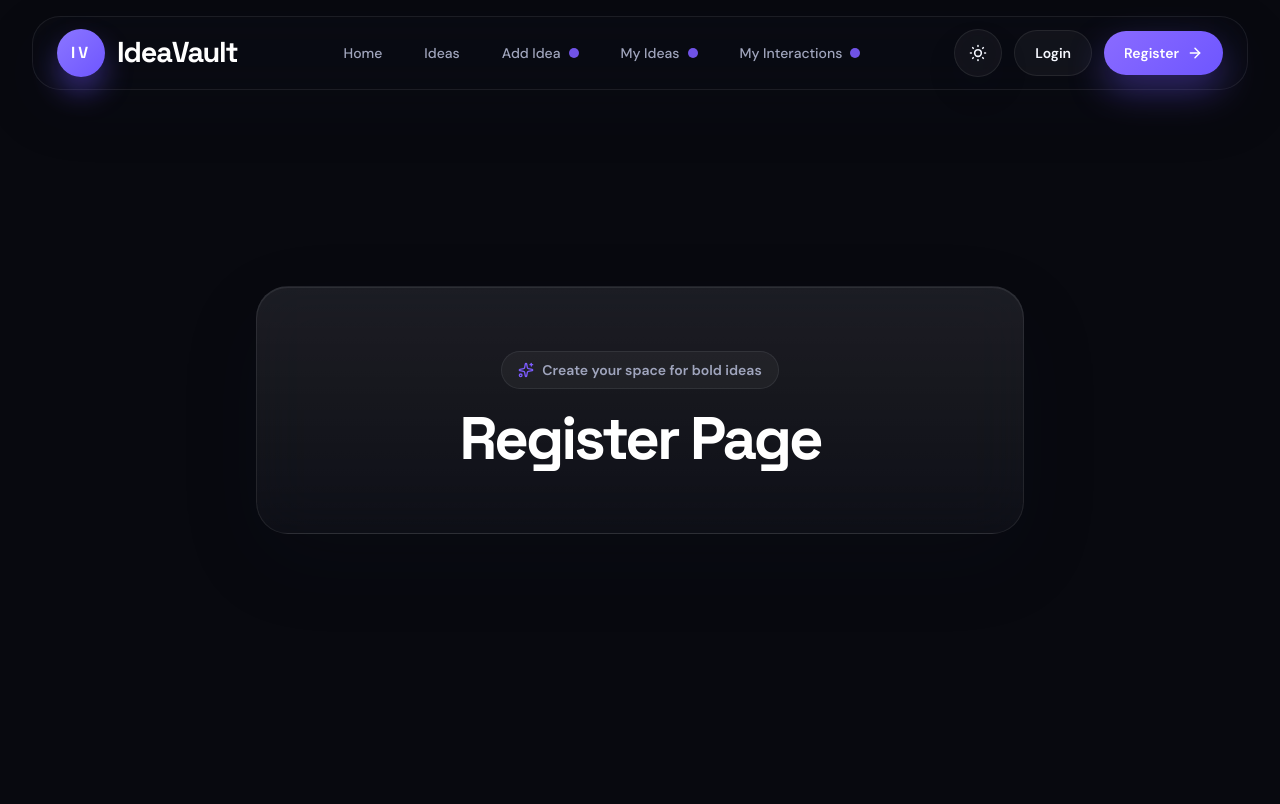
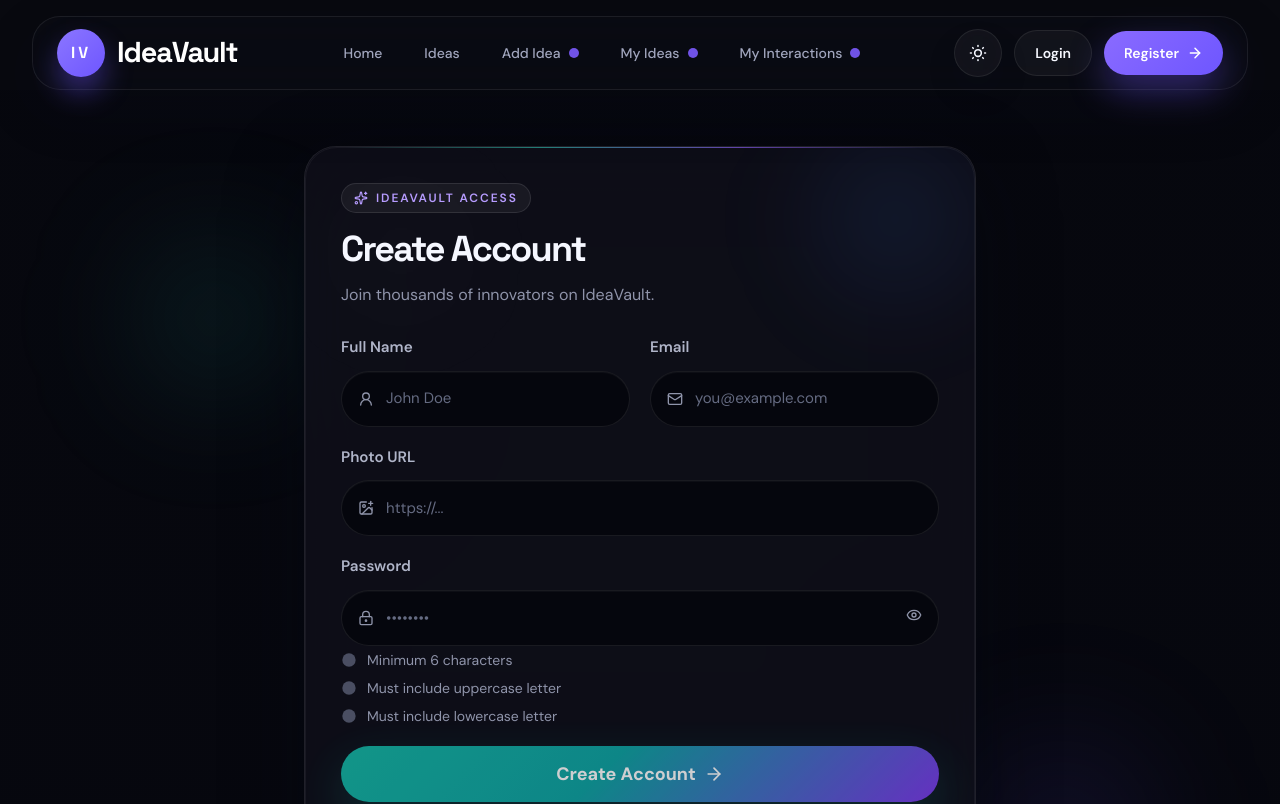
Before and after one commit to Tariqul-stack/IdeaVault-client, a Next.js app: page /register in a window 1280 px wide. Shown: the top 804 px of the page. Built offline with nearby package versions, Linux system fonts and the light colour scheme.

Commit message:
feat: add premium register page UI

```diff
--- a/src/app/register/page.jsx
+++ b/src/app/register/page.jsx
@@ -1,16 +1,14 @@
-import { Sparkles } from "lucide-react";
+import RegisterForm from "../../components/auth/RegisterForm";
 
 export default function RegisterPage() {
   return (
-    <section className="flex min-h-[calc(100vh-10rem)] items-center justify-center px-4 py-16 sm:px-6 lg:px-8">
-      <div className="hero-panel flex w-full max-w-3xl flex-col items-center justify-center gap-5 rounded-[2rem] px-8 py-16 text-center">
-        <div className="inline-flex items-center gap-2 rounded-full border border-[var(--nav-border)] bg-[var(--nav-surface-soft)] px-4 py-2 text-sm font-semibold text-[var(--nav-foreground-muted)]">
-          <Sparkles className="h-4 w-4 text-[var(--nav-accent)]" />
-          Create your space for bold ideas
-        </div>
-        <h1 className="font-display text-4xl font-black tracking-[-0.05em] text-[var(--nav-brand)] sm:text-6xl">
-          Register Page
-        </h1>
+    <section className="relative grid min-h-[calc(100vh-6.5rem)] place-items-center overflow-hidden px-4 py-10 sm:px-6 md:px-8 md:py-14 lg:px-8">
+      <div className="absolute inset-0 bg-[linear-gradient(180deg,rgba(11,11,18,0.06),rgba(11,11,18,0))] dark:bg-[linear-gradient(180deg,rgba(6,7,14,0.78),rgba(6,7,14,0.92))]" />
+      <div className="absolute left-[8%] top-[12%] h-56 w-56 rounded-full bg-[radial-gradient(circle,rgba(45,212,191,0.12),transparent_68%)] blur-3xl dark:bg-[radial-gradient(circle,rgba(45,212,191,0.18),transparent_68%)]" />
+      <div className="absolute bottom-[10%] right-[7%] h-64 w-64 rounded-full bg-[radial-gradient(circle,rgba(110,86,255,0.1),transparent_70%)] blur-3xl dark:bg-[radial-gradient(circle,rgba(110,86,255,0.18),transparent_70%)]" />
+
+      <div className="relative flex w-full justify-center">
+        <RegisterForm />
       </div>
     </section>
   );
--- a/src/components/auth/AuthDivider.jsx
+++ b/src/components/auth/AuthDivider.jsx
@@ -1,8 +1,8 @@
-export default function AuthDivider() {
+export default function AuthDivider({ label = "or continue with" }) {
   return (
     <div className="flex items-center gap-4">
       <div className="h-px flex-1 bg-[var(--auth-divider)]" />
-      <span className="text-sm text-[var(--auth-muted)]">or continue with</span>
+      <span className="text-sm text-[var(--auth-muted)]">{label}</span>
       <div className="h-px flex-1 bg-[var(--auth-divider)]" />
     </div>
   );
--- /dev/null
+++ b/src/components/auth/PasswordRequirements.jsx
@@ -0,0 +1,72 @@
+"use client";
+
+import { AnimatePresence, motion } from "framer-motion";
+import { CheckCircle2, Circle } from "lucide-react";
+
+const requirements = [
+  {
+    key: "length",
+    label: "Minimum 6 characters",
+    test: (password) => password.length >= 6,
+  },
+  {
+    key: "uppercase",
+    label: "Must include uppercase letter",
+    test: (password) => /[A-Z]/.test(password),
+  },
+  {
+    key: "lowercase",
+    label: "Must include lowercase letter",
+    test: (password) => /[a-z]/.test(password),
+  },
+];
+
+export default function PasswordRequirements({ password }) {
+  return (
+    <div className="space-y-2 pt-1">
+      {requirements.map((requirement, index) => {
+        const isValid = requirement.test(password);
+
+        return (
+          <motion.div
+            key={requirement.key}
+            initial={{ opacity: 0, y: 6 }}
+            animate={{ opacity: 1, y: 0 }}
+            transition={{ delay: index * 0.05, duration: 0.24 }}
+            className="flex items-center gap-2.5 text-sm"
+          >
+            <AnimatePresence mode="wait" initial={false}>
+              <motion.span
+                key={isValid ? "valid" : "invalid"}
+                initial={{ opacity: 0, scale: 0.7 }}
+                animate={{ opacity: 1, scale: 1 }}
+                exit={{ opacity: 0, scale: 0.7 }}
+                transition={{ duration: 0.16 }}
+                className={
+                  isValid
+                    ? "text-emerald-400"
+                    : "text-[var(--auth-placeholder)]"
+                }
+              >
+                {isValid ? (
+                  <CheckCircle2 className="h-4 w-4" />
+                ) : (
+                  <Circle className="h-4 w-4 fill-current stroke-none opacity-70" />
+                )}
+              </motion.span>
+            </AnimatePresence>
+
+            <motion.span
+              animate={{
+                color: isValid ? "rgb(74 222 128)" : "var(--auth-muted)",
+              }}
+              transition={{ duration: 0.2 }}
+            >
+              {requirement.label}
+            </motion.span>
+          </motion.div>
+        );
+      })}
+    </div>
+  );
+}
--- /dev/null
+++ b/src/components/auth/RegisterForm.jsx
@@ -0,0 +1,181 @@
+"use client";
+
+import Link from "next/link";
+import { useMemo, useState } from "react";
+import { motion } from "framer-motion";
+import {
+  ArrowRight,
+  Eye,
+  EyeOff,
+  ImagePlus,
+  LoaderCircle,
+  LockKeyhole,
+  Mail,
+  Sparkles,
+  UserRound,
+} from "lucide-react";
+import AuthDivider from "./AuthDivider";
+import AuthInput from "./AuthInput";
+import PasswordRequirements from "./PasswordRequirements";
+import SocialLoginButton from "./SocialLoginButton";
+
+export default function RegisterForm() {
+  const [fullName, setFullName] = useState("");
+  const [email, setEmail] = useState("");
+  const [photoUrl, setPhotoUrl] = useState("");
+  const [password, setPassword] = useState("");
+  const [showPassword, setShowPassword] = useState(false);
+  const [isLoading, setIsLoading] = useState(false);
+
+  const isPasswordValid = useMemo(() => {
+    return (
+      password.length >= 6 &&
+      /[A-Z]/.test(password) &&
+      /[a-z]/.test(password)
+    );
+  }, [password]);
+
+  async function handleSubmit(event) {
+    event.preventDefault();
+    setIsLoading(true);
+
+    await new Promise((resolve) => setTimeout(resolve, 1000));
+
+    setIsLoading(false);
+  }
+
+  return (
+    <motion.div
+      initial={{ opacity: 0, y: 24 }}
+      animate={{ opacity: 1, y: 0 }}
+      transition={{ duration: 0.55, ease: [0.22, 1, 0.36, 1] }}
+      whileHover={{ y: -3 }}
+      className="relative mx-auto w-full max-w-2xl overflow-hidden rounded-[2rem] border border-[var(--auth-card-border)] bg-[var(--auth-card-bg)] shadow-[0_24px_80px_rgba(5,7,18,0.38)] backdrop-blur-2xl"
+    >
+      <div className="absolute inset-0 rounded-[2rem] border border-white/5" />
+      <div className="absolute -right-12 -top-14 h-64 w-64 rounded-full bg-[radial-gradient(circle,rgba(74,222,208,0.12),rgba(74,222,208,0.02)_58%,transparent_74%)] blur-2xl dark:bg-[radial-gradient(circle,rgba(59,130,246,0.12),rgba(59,130,246,0.02)_58%,transparent_74%)]" />
+      <div className="absolute left-6 top-8 h-36 w-36 rounded-full bg-[radial-gradient(circle,rgba(255,255,255,0.06),transparent_70%)] blur-3xl" />
+      <div className="absolute inset-x-10 top-0 h-px bg-[linear-gradient(90deg,transparent,rgba(45,212,191,0.55),rgba(139,92,246,0.65),transparent)]" />
+
+      <div className="relative px-5 py-7 sm:px-8 sm:py-8 md:px-9 md:py-9">
+        <div className="mb-7 flex flex-col gap-4">
+          <div className="inline-flex w-fit items-center gap-2 rounded-full border border-white/10 bg-white/5 px-3 py-1.5 text-xs font-semibold uppercase tracking-[0.16em] text-[var(--auth-accent-soft)]">
+            <Sparkles className="h-3.5 w-3.5" />
+            IdeaVault Access
+          </div>
+
+          <div className="space-y-3">
+            <h1 className="font-display text-3xl font-black tracking-[-0.05em] text-[var(--auth-heading)] sm:text-4xl">
+              Create Account
+            </h1>
+            <p className="max-w-lg text-sm leading-7 text-[var(--auth-muted)] sm:text-base">
+              Join thousands of innovators on IdeaVault.
+            </p>
+          </div>
+        </div>
+
+        <form onSubmit={handleSubmit} className="space-y-5">
+          <div className="grid gap-5 md:grid-cols-2">
+            <AuthInput
+              id="full-name"
+              label="Full Name"
+              type="text"
+              placeholder="John Doe"
+              value={fullName}
+              onChange={(event) => setFullName(event.target.value)}
+              autoComplete="name"
+              icon={<UserRound className="h-4 w-4" />}
+            />
+
+            <AuthInput
+              id="email"
+              label="Email"
+              type="email"
+              placeholder="you@example.com"
+              value={email}
+              onChange={(event) => setEmail(event.target.value)}
+              autoComplete="email"
+              icon={<Mail className="h-4 w-4" />}
+            />
+          </div>
+
+          <AuthInput
+            id="photo-url"
+            label="Photo URL"
+            type="url"
+            placeholder="https://..."
+            value={photoUrl}
+            onChange={(event) => setPhotoUrl(event.target.value)}
+            autoComplete="url"
+            icon={<ImagePlus className="h-4 w-4" />}
+          />
+
+          <div>
+            <AuthInput
+              id="password"
+              label="Password"
+              type={showPassword ? "text" : "password"}
+              placeholder="••••••••"
+              value={password}
+              onChange={(event) => setPassword(event.target.value)}
+              autoComplete="new-password"
+              icon={<LockKeyhole className="h-4 w-4" />}
+              endAdornment={
+                <button
+                  type="button"
+                  onClick={() => setShowPassword((value) => !value)}
+                  aria-label={showPassword ? "Hide password" : "Show password"}
+                  className="transition-colors duration-300 hover:text-[var(--auth-foreground)]"
+                >
+                  {showPassword ? (
+                    <EyeOff className="h-4 w-4" />
+                  ) : (
+                    <Eye className="h-4 w-4" />
+                  )}
+                </button>
+              }
+            />
+
+            <PasswordRequirements password={password} />
+          </div>
+
+          <motion.button
+            type="submit"
+            whileHover={{ scale: 1.01, y: -1 }}
+            whileTap={{ scale: 0.99 }}
+            transition={{ duration: 0.2 }}
+            disabled={isLoading || !isPasswordValid}
+            className="group relative flex h-14 w-full items-center justify-center gap-2 overflow-hidden rounded-2xl bg-[linear-gradient(135deg,#14b8a6_0%,#0ea5a4_44%,#7c3aed_100%)] px-4 text-lg font-bold text-white shadow-[0_18px_48px_rgba(20,184,166,0.24)] transition-all duration-300 hover:shadow-[0_24px_64px_rgba(20,184,166,0.34)] disabled:cursor-not-allowed disabled:opacity-80"
+          >
+            <span className="absolute inset-0 bg-[linear-gradient(90deg,transparent,rgba(255,255,255,0.16),transparent)] opacity-0 transition-opacity duration-300 group-hover:opacity-100" />
+            {isLoading ? (
+              <>
+                <LoaderCircle className="relative h-5 w-5 animate-spin" />
+                <span className="relative">Creating Account...</span>
+              </>
+            ) : (
+              <>
+                <span className="relative">Create Account</span>
+                <ArrowRight className="relative h-5 w-5 transition-transform duration-300 group-hover:translate-x-0.5" />
+              </>
+            )}
+          </motion.button>
+
+          <AuthDivider label="or" />
+
+          <SocialLoginButton label="Sign up with Google" />
+
+          <p className="text-center text-sm text-[var(--auth-muted)] sm:text-base">
+            Already have an account?{" "}
+            <Link
+              href="/login"
+              className="font-semibold text-[var(--auth-accent)] transition-colors duration-300 hover:text-[var(--auth-accent-strong)]"
+            >
+              Sign in
+            </Link>
+          </p>
+        </form>
+      </div>
+    </motion.div>
+  );
+}
--- a/src/components/auth/SocialLoginButton.jsx
+++ b/src/components/auth/SocialLoginButton.jsx
@@ -25,7 +25,9 @@ function GoogleIcon() {
   );
 }
 
-export default function SocialLoginButton() {
+export default function SocialLoginButton({
+  label = "Continue with Google",
+}) {
   return (
     <motion.button
       type="button"
@@ -35,7 +37,7 @@ export default function SocialLoginButton() {
       className="flex h-14 w-full items-center justify-center gap-3 rounded-2xl border border-[var(--auth-social-border)] bg-[var(--auth-social-bg)] px-4 text-base font-semibold text-[var(--auth-foreground)] shadow-[inset_0_1px_0_rgba(255,255,255,0.03)] transition-all duration-300 hover:border-[var(--auth-social-border-hover)] hover:bg-[var(--auth-social-bg-hover)]"
     >
       <GoogleIcon />
-      <span>Continue with Google</span>
+      <span>{label}</span>
     </motion.button>
   );
 }
```
